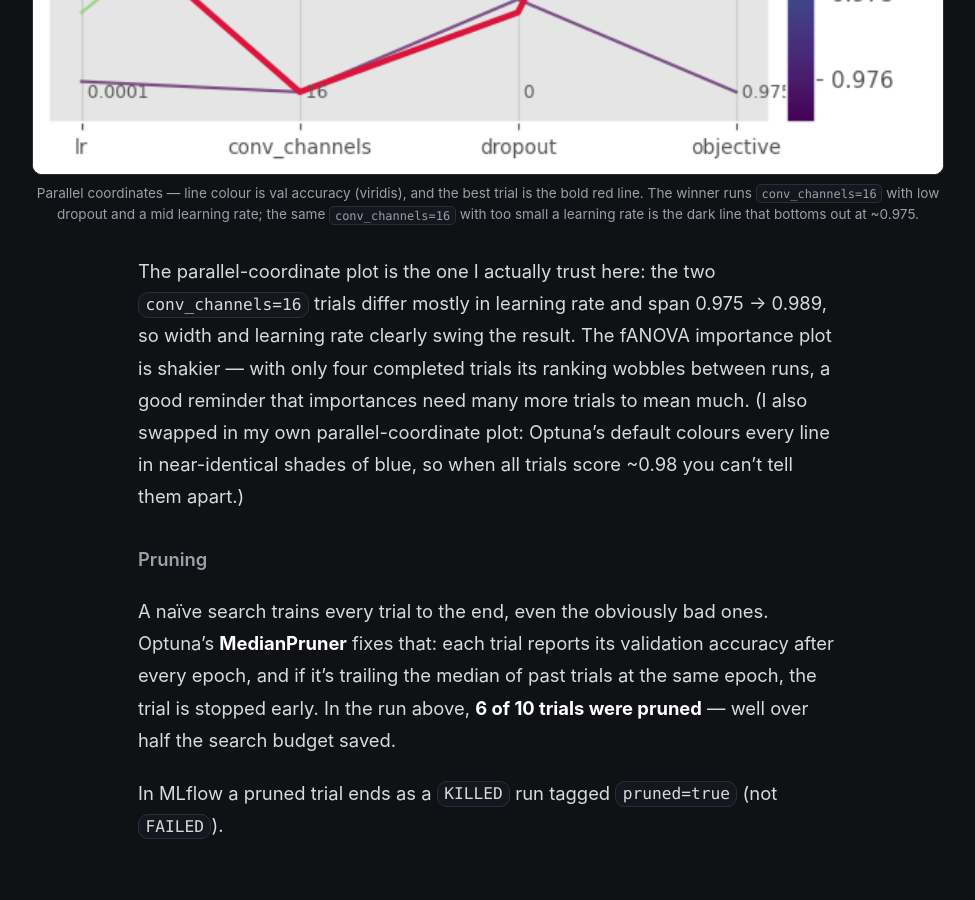
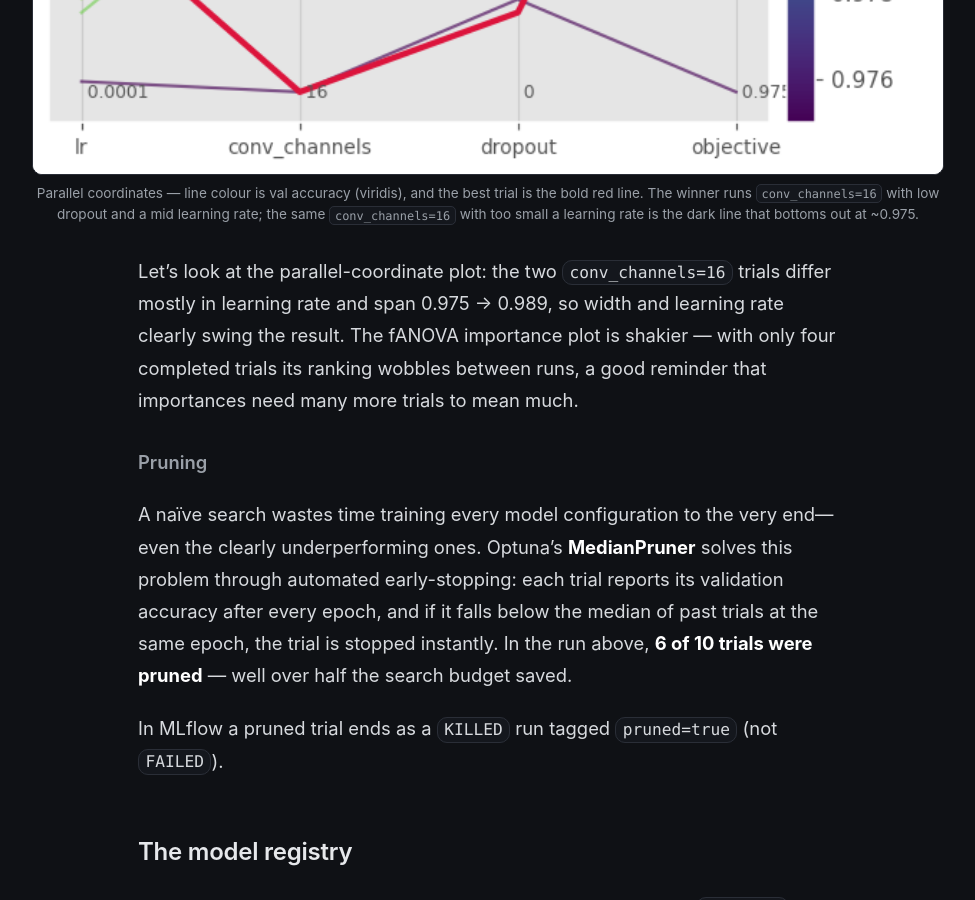
Before and after one commit to rp-playground/rp-playground.github.io, a Jekyll site: the page built from _writing/mnist-mlflow.md, in a window 1280 px wide and 900 px high, scrolled down 4524 px. Shown: the whole window, without its empty margins (152-1127 px from the left). Built offline with Jekyll 4.4.1, drawn with Linux system fonts in a browser that asks for light colours; some of the changed text lies outside the part shown.

Commit message:
writing: tighten Optuna and OOD prose in MNIST write-up
Co-Authored-By: Claude Opus 4.8 (1M context) <noreply@anthropic.com>

```diff
--- a/_writing/mnist-mlflow.md
+++ b/_writing/mnist-mlflow.md
@@ -95,21 +95,18 @@ Optuna then hands you a few plots for free. For the `conv_net` study:
   <figcaption>Parallel coordinates — line colour is val accuracy (viridis), and the best trial is the bold red line. The winner runs <code>conv_channels=16</code> with low dropout and a mid learning rate; the same <code>conv_channels=16</code> with too small a learning rate is the dark line that bottoms out at ~0.975.</figcaption>
 </figure>
 
-The parallel-coordinate plot is the one I actually trust here: the two
+Let's look at the parallel-coordinate plot: the two
 `conv_channels=16` trials differ mostly in learning rate and span 0.975 → 0.989,
 so width and learning rate clearly swing the result. The fANOVA importance plot
 is shakier — with only four completed trials its ranking wobbles between runs,
-a good reminder that importances need many more trials to mean much. (I also
-swapped in my own parallel-coordinate plot: Optuna's default colours every line
-in near-identical shades of blue, so when all trials score ~0.98 you can't tell
-them apart.)
+a good reminder that importances need many more trials to mean much.
 
 ### Pruning
 
-A naïve search trains every trial to the end, even the obviously bad ones. Optuna's
-**MedianPruner** fixes that: each trial reports its validation accuracy after every
-epoch, and if it's trailing the median of past trials at the same epoch, the trial
-is stopped early. In the run above, **6 of 10 trials were pruned** — well over half
+A naïve search wastes time training every model configuration to the very end—even the clearly underperforming ones. Optuna's
+**MedianPruner** solves this problem through automated early-stopping: each trial reports its validation accuracy after every
+epoch, and if it falls below the median of past trials at the same epoch, the trial
+is stopped instantly. In the run above, **6 of 10 trials were pruned** — well over half
 the search budget saved.
 
 In MLflow a pruned trial ends as a `KILLED` run tagged `pruned=true` (not `FAILED`).
@@ -157,15 +154,15 @@ Hub, with a system panel showing exactly which version is being served.
 The deployed demo is **closed-set**, exactly like my
 [bear detector](/projects/bear-detector/): softmax always picks one of the ten
 classes, so it will happily call a drawing of a flower a "9" with 53% confidence.
-Rather than pretend otherwise, the Space adds the same fix I used there — an
+The Space adds the same fix I used there — an
 **energy score** (`-logsumexp` of the logits; Liu et al., 2020) compared against a
 threshold calibrated on real MNIST digits (in-distribution) versus FashionMNIST
 (near-OOD). Low energy means "digit-like"; high energy flags out-of-distribution.
 
 At a TPR of 0.95 the threshold keeps 95% of real digits while letting only ~4% of
 FashionMNIST leak through as "digit", and a slider moves that operating point
-live. It's the same honest trade-off as the
-[bear detector's OOD study](/writing/ood-detection/) — and the price is visible:
-thin `1`s carry little ink, land near the boundary, and are sometimes rejected as
+live. It's the same trade-off as the
+[bear detector's OOD study](/writing/ood-detection/):
+thin `1`s land near the boundary, and are sometimes rejected as
 "not a digit" at a strict TPR. But the model can finally say *that isn't a digit*
-instead of confidently guessing.
+instead of guessing, with confidence.
```
